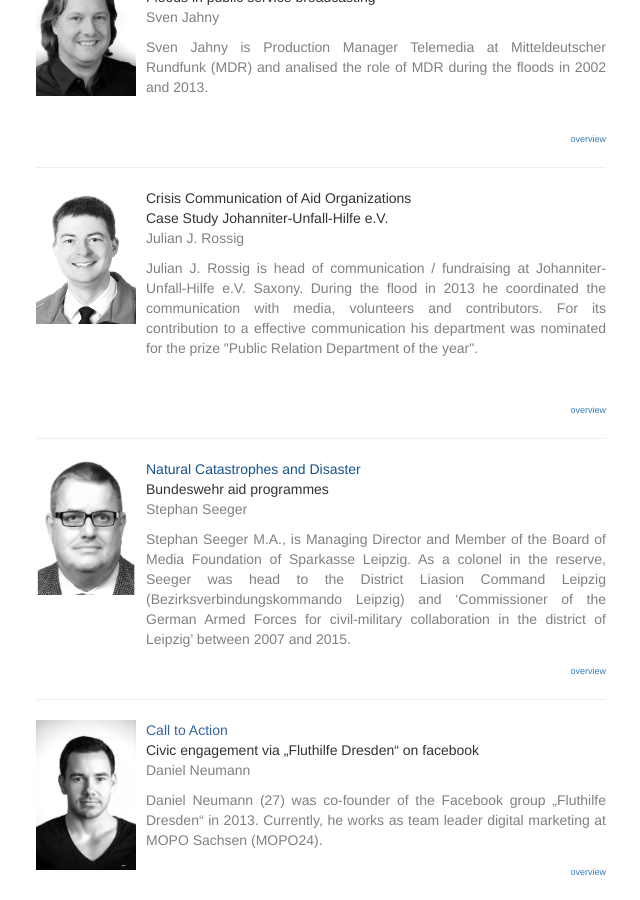
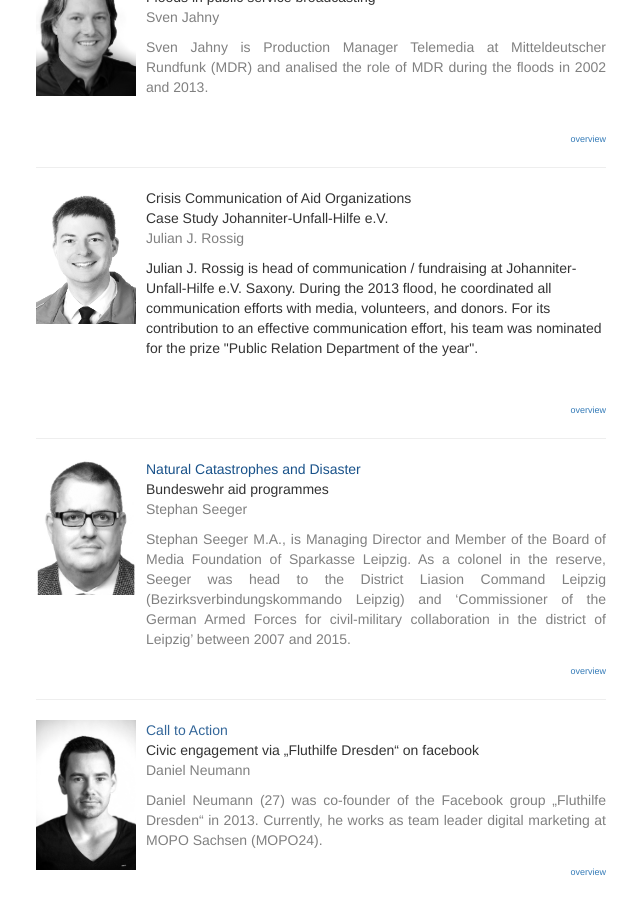
Before and after one commit to susedev/test, a Jekyll site: the page built from titles-and-speakers.html, in a window 1280 px wide and 900 px high, scrolled down 406 px. Shown: the whole window, without its empty margins (229-869 px from the left). Built offline with Jekyll 4.4.1, drawn with Linux system fonts in a browser that asks for light colours; nearby versions of some CDN libraries.

Commit message:
Edit from JekyllCMS

```diff
--- a/titles-and-speakers.html
+++ b/titles-and-speakers.html
@@ -25,7 +25,7 @@ Floods in public service broadcasting<br />
 Case Study Johanniter-Unfall-Hilfe e.V.<br />
 <span style="color: #808080;">Julian J. Rossig</span></p>
 
-<p style="text-align: justify;"><span style="color:#808080;">Julian J. Rossig is head of communication / fundraising at Johanniter-Unfall-Hilfe e.V. Saxony. During the flood in 2013 he coordinated the communication with media, volunteers and contributors. For its contribution to a effective communication his department was nominated for the prize &quot;Public Relation Department of the year&quot;. </span></p>
+<p>Julian J. Rossig is head of communication / fundraising at Johanniter-Unfall-Hilfe e.V. Saxony. During the 2013 flood, he coordinated all communication efforts with media, volunteers, and donors. For its contribution to an effective communication effort, his team was nominated for the prize &quot;Public Relation Department of the year&quot;.</p>
 
 <p>&nbsp;</p>
 
@@ -117,4 +117,4 @@ Presentation software prototype 1<br />
 <p style="text-align: right;"><span style="color: #808080;"><span style="font-size: xx-small;"><a href="{{ site.base_url }}/programme.html">overview</a></span> </span></p>
 
 <hr noshade="noshade" size="1" />
-<p style="text-align: right; "><a href="#top"><span class="glyphicon glyphicon-arrow-up" aria-hidden="true"></span> top </a></p>
+<p style="text-align: right; "><a href="#top">top </a></p>
```
